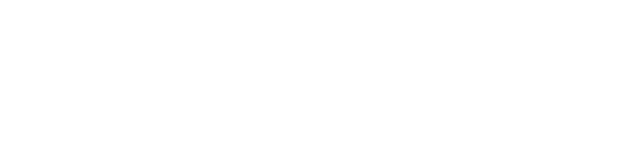
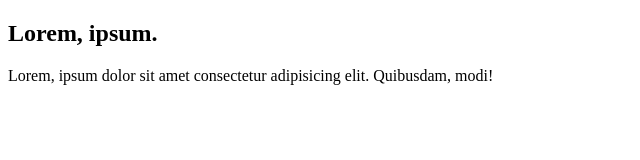
Before and after one commit to OlegSobolev86/firstWebSite, a plain HTML site: page src/page2.html in a window 1280 px wide. Shown: the whole page, without its empty margins (0-640 px from the left). Drawn offline with Linux system fonts and the light colour scheme.

Commit message:
редактирование page2

```diff
--- a/src/page2.html
+++ b/src/page2.html
@@ -6,6 +6,7 @@
     <title>Document</title>
 </head>
 <body>
-
+    <h2>Lorem, ipsum.</h2>
+    <p>Lorem, ipsum dolor sit amet consectetur adipisicing elit. Quibusdam, modi!</p>
 </body>
 </html>
```
